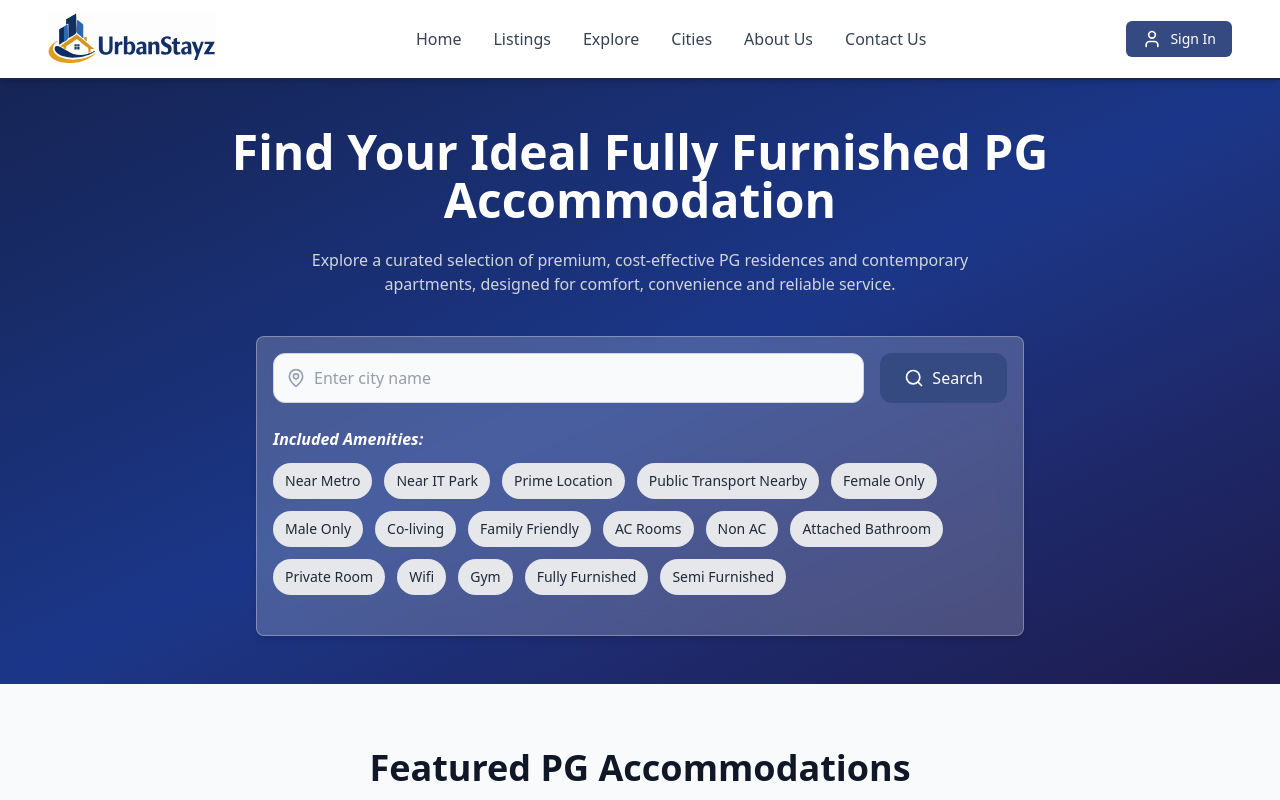
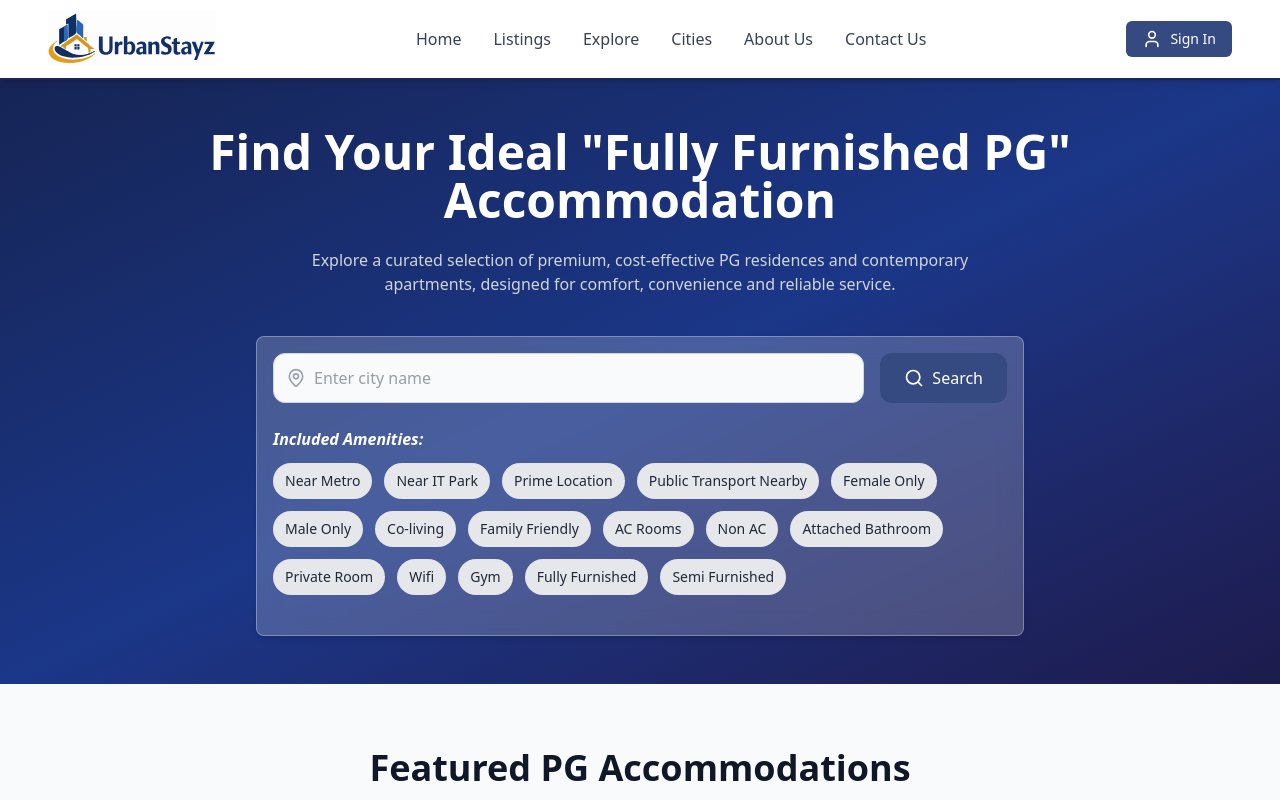
Before and after one commit to deepakguptabvp/UrbanStayz-Frontend, a React (Vite) app: page / in a window 1280 px wide. Shown: the top 800 px of the page. Built offline with nearby package versions, Linux system fonts and the light colour scheme.

Commit message:
UI improvemsnts for Hero Section

```diff
--- a/src/components/HeroSection.jsx
+++ b/src/components/HeroSection.jsx
@@ -48,7 +48,7 @@ const HeroSection = ({ onSearch }) => {
       </div>
       <div className="relative max-w-7xl mx-auto px-3 sm:px-4 lg:px-8 py-12 sm:py-20 lg:py-12">
         <h1 className="text-3xl md:text-4xl lg:text-5xl font-extrabold text-center">
-          Find Your Ideal Fully Furnished PG Accommodation
+          Find Your Ideal "Fully Furnished PG" Accommodation
         </h1>
         <p className="mt-4 sm:mt-6 text-gray-300 text-sm sm:text-base text-center max-w-2xl mx-auto">
           Explore a curated selection of premium, cost-effective PG residences
```
